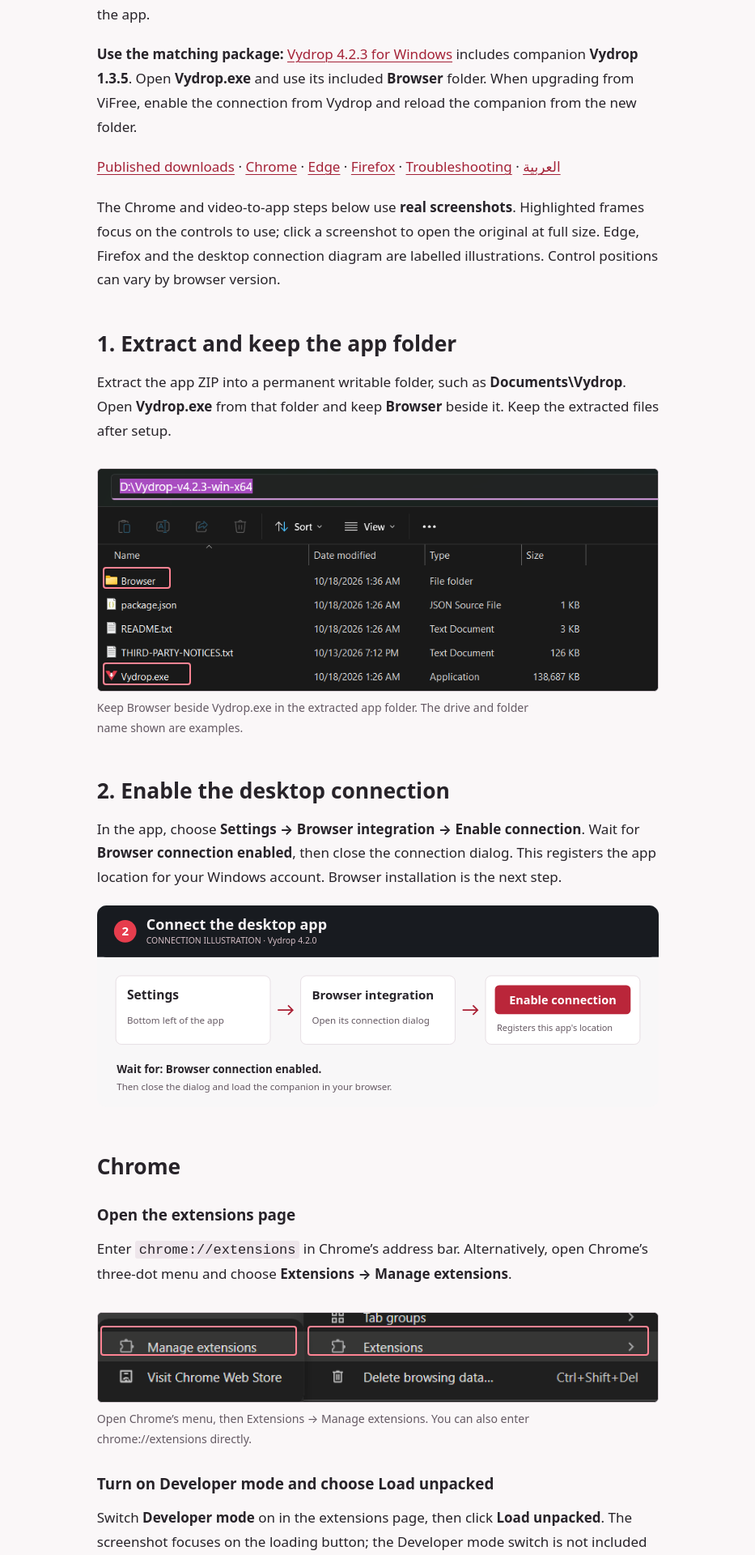
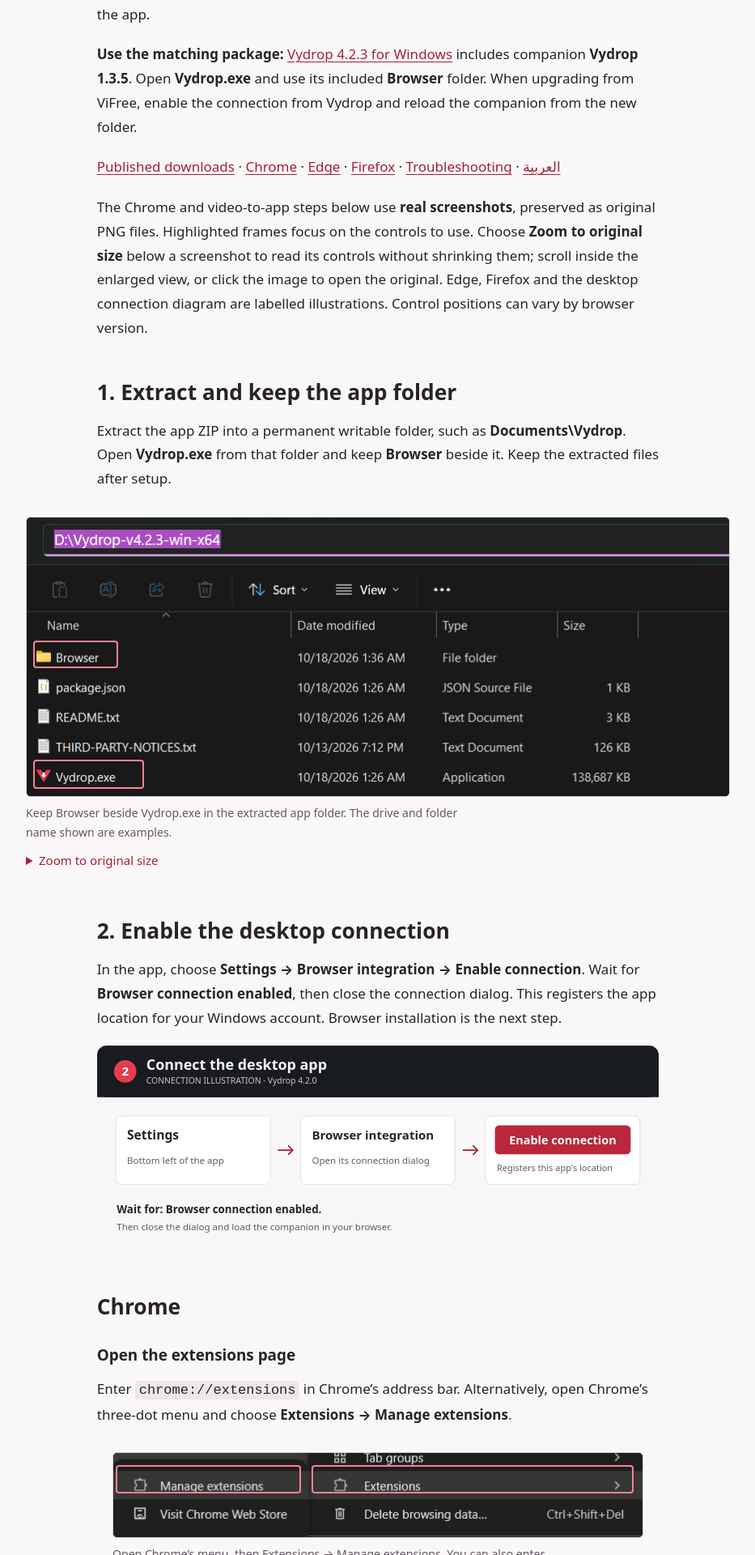
Before and after one commit to ZiadHassanein/Vydrop, a Jekyll site: the page built from docs/browser-extension-setup.md, in a window 1280 px wide. Shown: the part 338-2258 px from the top of the page at 81% size, without its empty margins (173-1106 px from the left). Built offline with Jekyll 4.4.1, drawn with Linux system fonts in a browser that asks for light colours; some of the changed text lies outside the part shown.

Commit message:
Show setup screenshots larger with accessible original-size zoom

```diff
--- a/docs/_includes/setup-shot.html
+++ b/docs/_includes/setup-shot.html
@@ -1,11 +1,19 @@
 {% assign shot = site.data.extension_shots[include.id] %}
 {% assign shot_lang = include.lang | default: page.lang | default: 'en' %}
-<figure class="setup-shot">
+{% capture shot_image %}
+  <span class="setup-crop" style="{{ shot.style }}">
+    <img src="{{ shot.path | relative_url }}" width="{{ shot.width }}" height="{{ shot.height }}" loading="lazy" decoding="async" alt="{{ shot.alt[shot_lang] | escape }}">
+    {% for zone in shot.zones %}<span class="setup-target" style="{{ zone.style }}" aria-hidden="true"></span>{% endfor %}
+  </span>
+{% endcapture %}
+<figure class="setup-shot" style="--shot-native-width:{{ shot.native_width }}px">
   <a href="{{ shot.path | relative_url }}" aria-label="{% if shot_lang == 'ar' %}افتح الصورة بالحجم الكامل: {% else %}Open full-size screenshot: {% endif %}{{ shot.alt[shot_lang] | escape }}">
-    <span class="setup-crop" style="{{ shot.style }}">
-      <img src="{{ shot.path | relative_url }}" width="{{ shot.width }}" height="{{ shot.height }}" loading="lazy" decoding="async" alt="{{ shot.alt[shot_lang] | escape }}">
-      {% for zone in shot.zones %}<span class="setup-target" style="{{ zone.style }}" aria-hidden="true"></span>{% endfor %}
-    </span>
+    {{ shot_image }}
   </a>
   <figcaption>{{ shot.caption[shot_lang] }}</figcaption>
+  <details class="setup-zoom">
+    <summary>{% if shot_lang == 'ar' %}كبّر التفاصيل بالحجم الأصلي{% else %}Zoom to original size{% endif %}</summary>
+    <p class="setup-zoom-hint">{% if shot_lang == 'ar' %}مرّر داخل الصورة لرؤية الأزرار والنصوص كاملة، أو <a href="{{ shot.path | relative_url }}">افتح اللقطة الأصلية</a>.{% else %}Scroll inside the image to read controls and text, or <a href="{{ shot.path | relative_url }}">open the original screenshot</a>.{% endif %}</p>
+    <div class="setup-pan" tabindex="0" role="region" aria-label="{% if shot_lang == 'ar' %}تفاصيل الصورة قابلة للتمرير{% else %}Scrollable screenshot details{% endif %}">{{ shot_image }}</div>
+  </details>
 </figure>
--- a/docs/assets/site.css
+++ b/docs/assets/site.css
@@ -12,7 +12,7 @@ a:focus-visible,main:focus-visible{outline:2px solid var(--accent);outline-offse
 .language-picker{position:relative}.language-picker summary{cursor:pointer;min-height:44px}.language-picker summary:focus-visible{outline:2px solid var(--accent);outline-offset:4px}.language-picker ul{position:absolute;inset-inline-end:0;top:100%;z-index:2;min-width:12rem;max-width:calc(100vw - 3rem);list-style:none;margin:.4rem 0 0;padding:.5rem;background:var(--page);border:1px solid var(--line);border-radius:8px}.language-picker li+li{margin:0}.language-picker a{display:block;padding:.45rem .75rem;min-height:44px;white-space:nowrap}.language-picker a:hover,.language-picker a[aria-current=page]{background:var(--surface)}
 main{max-width:78ch;margin:3rem auto 5rem;padding:0 2rem}h1,h2,h3{line-height:1.25;text-wrap:balance}h1{font-size:clamp(2rem,4vw,2.9rem);letter-spacing:-.025em;margin:0 0 1.5rem}h2{font-size:1.65rem;margin:3rem 0 1rem}h3{font-size:1.18rem;margin:2rem 0 .5rem}p{margin:.9rem 0 1.25rem}
 img{max-width:100%;height:auto}figure{margin:2rem 0}figcaption{font-size:.88rem;color:var(--muted);margin-top:.5rem}
-.setup-shot>a{display:block}.setup-crop{display:block;position:relative;overflow:hidden;direction:ltr;background:#181b20;border:1px solid var(--line);border-radius:6px}.setup-crop img{position:absolute;left:var(--shot-left);top:var(--shot-top);width:var(--shot-width);max-width:none;height:auto}.setup-target{position:absolute;pointer-events:none;border:2px solid #ff8393;border-radius:4px}.setup-shot figcaption{max-width:70ch}
+.setup-shot{--shot-display-width:min(var(--shot-native-width),1200px,calc(100vw - 2.4rem));width:var(--shot-display-width);margin-inline:calc((100% - var(--shot-display-width))/2)}.setup-shot>a{display:block}.setup-crop{display:block;position:relative;overflow:hidden;direction:ltr;background:#181b20;border:1px solid var(--line);border-radius:6px}.setup-crop img{position:absolute;left:var(--shot-left);top:var(--shot-top);width:var(--shot-width);max-width:none;height:auto}.setup-target{position:absolute;pointer-events:none;border:2px solid #ff8393;border-radius:4px}.setup-shot figcaption,.setup-zoom-hint{max-width:70ch}.setup-zoom summary{cursor:pointer;min-height:44px;padding-block:.5rem;color:var(--accent);font-size:.94rem}.setup-zoom summary:focus-visible,.setup-pan:focus-visible{outline:2px solid var(--accent);outline-offset:4px}.setup-zoom-hint{font-size:.88rem;color:var(--muted);margin:.25rem 0 1rem}.setup-pan{overflow:auto;max-height:min(75vh,720px);direction:ltr;border:1px solid var(--line);border-radius:6px;overscroll-behavior:contain}.setup-pan>.setup-crop{width:var(--shot-native-width);max-width:none;border:0;border-radius:0}
 .download-block{display:flex;flex-direction:column;align-items:center;gap:.7rem;margin:1.8rem 0 2.4rem}
 .download{display:flex;align-items:center;justify-content:center;gap:.8rem;width:min(100%,20rem);min-height:72px;padding:.75rem 1.1rem;background:#ba263a;color:#fff;text-decoration:none;border-radius:10px;line-height:1.35}.download>svg{flex-shrink:0}.download-copy{display:flex;flex-direction:column;gap:.25rem;text-align:start}.download-title{font-size:1.2rem;font-weight:700}.download-meta{font-size:.76rem;font-weight:450;direction:ltr}.download:hover{background:#a42237}.download:active{background:#8f1d30}.download:focus-visible{outline:3px solid var(--accent);outline-offset:5px}
 @media(prefers-color-scheme:dark){.download{background:#cb2d42}.download:hover{background:#ba263a}.download:active{background:#a42237}}
--- a/docs/browser-extension-setup.md
+++ b/docs/browser-extension-setup.md
@@ -16,7 +16,7 @@ Use the optional companion to send the video you are watching to the desktop app
 
 [Published downloads](https://github.com/ZiadHassanein/Vydrop/releases/latest) · [Chrome](#chrome) · [Edge](#edge) · [Firefox](#firefox) · [Troubleshooting](#troubleshooting) · [العربية](#arabic)
 
-The Chrome and video-to-app steps below use **real screenshots**. Highlighted frames focus on the controls to use; click a screenshot to open the original at full size. Edge, Firefox and the desktop connection diagram are labelled illustrations. Control positions can vary by browser version.
+The Chrome and video-to-app steps below use **real screenshots**, preserved as original PNG files. Highlighted frames focus on the controls to use. Choose **Zoom to original size** below a screenshot to read its controls without shrinking them; scroll inside the enlarged view, or click the image to open the original. Edge, Firefox and the desktop connection diagram are labelled illustrations. Control positions can vary by browser version.
 
 ## 1. Extract and keep the app folder
 
--- a/docs/llms-full.txt
+++ b/docs/llms-full.txt
@@ -409,7 +409,7 @@ Source: https://ziadhassanein.github.io/Vydrop/ar/browser-extension-setup.html
 
 الإضافة اختيارية ومجانية؛ تنسخ رابط الفيديو الجاري تشغيله وتفتحه في Vydrop للمراجعة. لا يبدأ التنزيل تلقائيًا ولا تُستورد بيانات الحساب.
 
-شرح Chrome وإرسال الفيديو يستخدم **لقطات حقيقية** بواجهة إنجليزية، مع تحديد الأزرار المطلوبة. اضغط أي لقطة لفتح الأصل بالحجم الكامل. صور تفعيل الاتصال وEdge وFirefox رسومات توضيحية مذكورة بوضوح.
+شرح Chrome وإرسال الفيديو يستخدم **لقطات حقيقية** بواجهة إنجليزية، محفوظة كملفات PNG الأصلية، مع تحديد الأزرار المطلوبة. اختر **كبّر التفاصيل بالحجم الأصلي** أسفل أي صورة لقراءة الأزرار دون تصغيرها، ومرّر داخل العرض المكبّر، أو اضغط الصورة لفتح الأصل. صور تفعيل الاتصال وEdge وFirefox رسومات توضيحية مذكورة بوضوح.
 
 ## جهّز التطبيق
 
@@ -898,7 +898,7 @@ Use the optional companion to send the video you are watching to the desktop app
 
 [Published downloads](https://github.com/ZiadHassanein/Vydrop/releases/latest) · [Chrome](https://ziadhassanein.github.io/Vydrop/browser-extension-setup.html#chrome) · [Edge](https://ziadhassanein.github.io/Vydrop/browser-extension-setup.html#edge) · [Firefox](https://ziadhassanein.github.io/Vydrop/browser-extension-setup.html#firefox) · [Troubleshooting](https://ziadhassanein.github.io/Vydrop/browser-extension-setup.html#troubleshooting) · [العربية](https://ziadhassanein.github.io/Vydrop/browser-extension-setup.html#arabic)
 
-The Chrome and video-to-app steps below use **real screenshots**. Highlighted frames focus on the controls to use; click a screenshot to open the original at full size. Edge, Firefox and the desktop connection diagram are labelled illustrations. Control positions can vary by browser version.
+The Chrome and video-to-app steps below use **real screenshots**, preserved as original PNG files. Highlighted frames focus on the controls to use. Choose **Zoom to original size** below a screenshot to read its controls without shrinking them; scroll inside the enlarged view, or click the image to open the original. Edge, Firefox and the desktop connection diagram are labelled illustrations. Control positions can vary by browser version.
 
 ## 1. Extract and keep the app folder
 
```
Also changed, not shown: docs/_data/extension_shots.json (+18 -9 lines), docs/ar/browser-extension-setup.md (+1 -1 lines).
